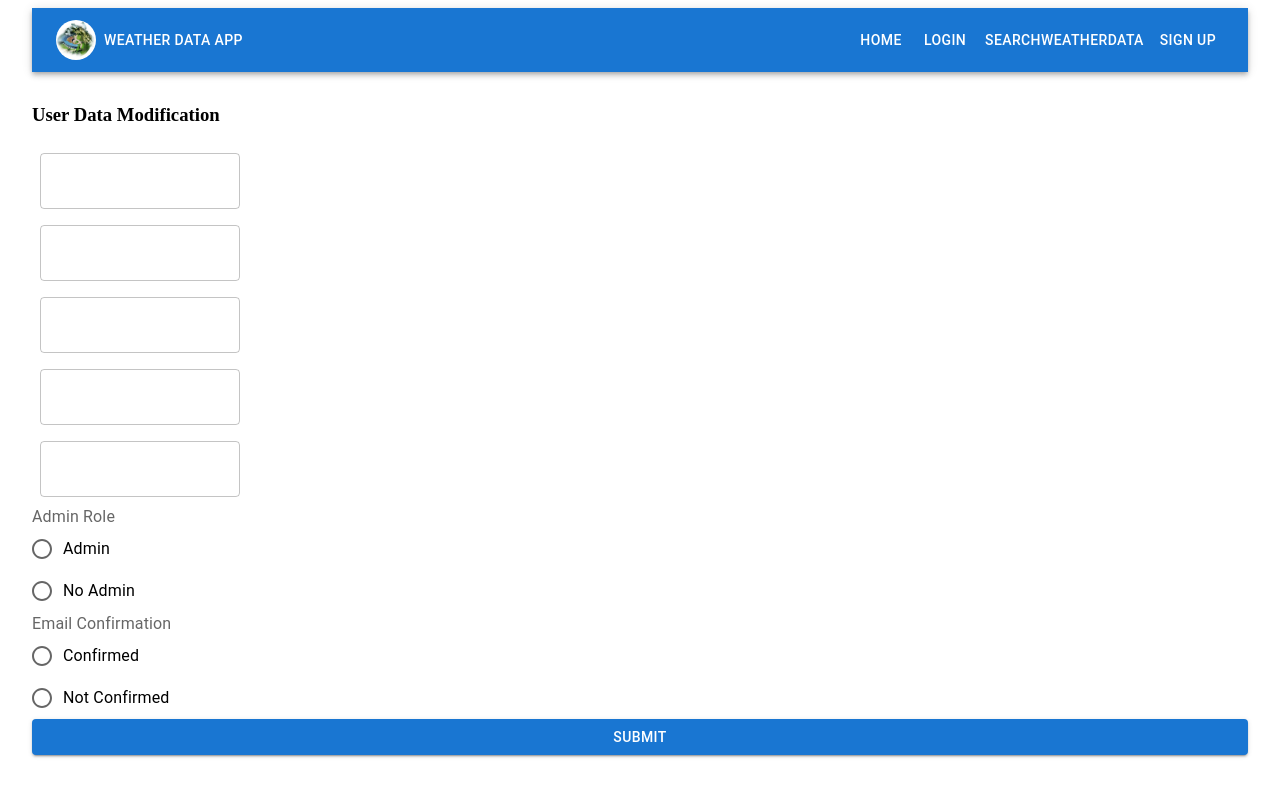
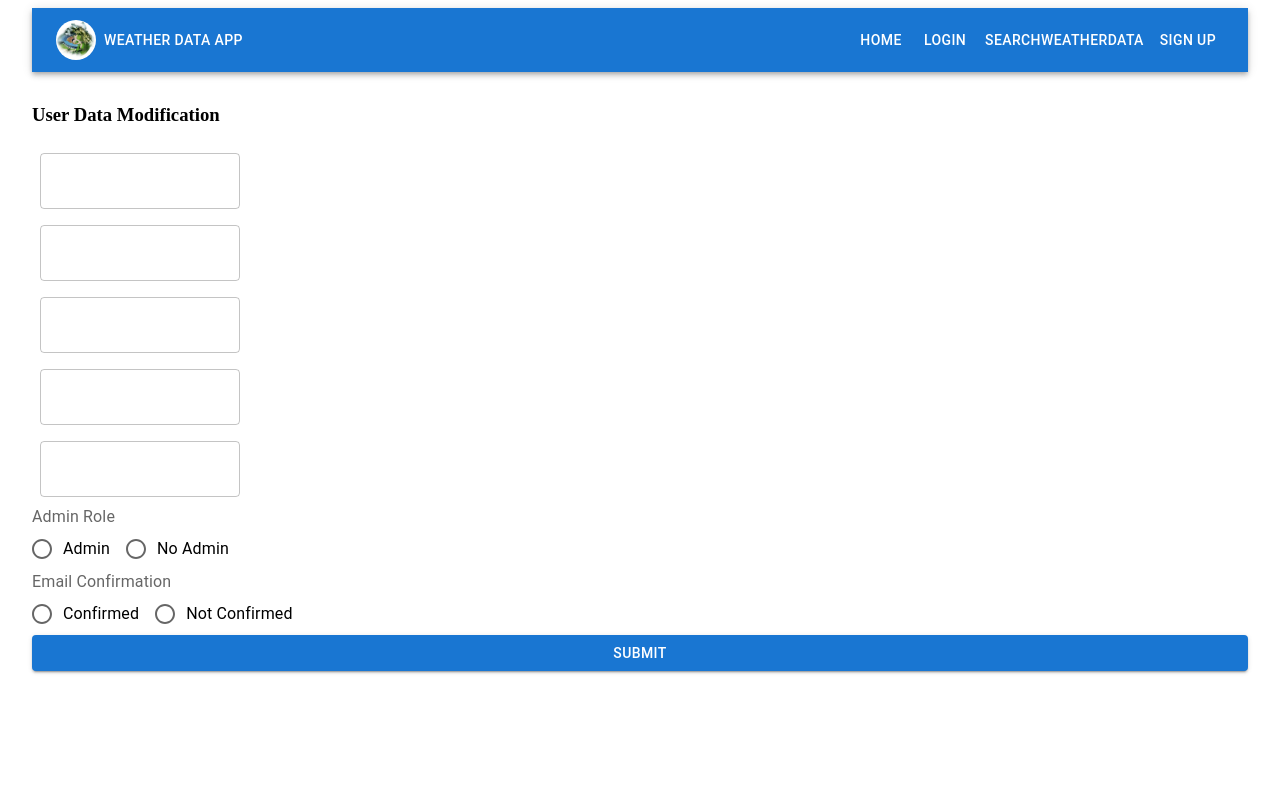
Before and after one commit to FIT-HNEE/ClientSide-WSData, a React (Create React App) app: page /sign-in/me/allUsers/1 in a window 1280 px wide. Shown: the top 796 px of the page. Built offline with nearby package versions, Linux system fonts and the light colour scheme; no server answers.

Commit message:
Changing the radio button to row direction

```diff
--- a/src/pages/User/UserDataModification.tsx
+++ b/src/pages/User/UserDataModification.tsx
@@ -83,7 +83,8 @@ class UserDataModification extends React.Component<RouteComponentProps<any> & IU
 
             <RadioGroup
               aria-label="Admin Role"
-              name="controlled-radio-buttons-group"
+              row
+              name="row-radio-buttons-group"
               value={this.props.UserDataModifyType?.isAdmin ?? " "}
               //onChange={handleChange}
             >
@@ -98,7 +99,8 @@ class UserDataModification extends React.Component<RouteComponentProps<any> & IU
 
             <RadioGroup
               aria-label="Email Confirmation"
-              name="controlled-radio-buttons-group"
+              row
+              name="row-radio-buttons-group"
               value={this.props.UserDataModifyType?.confirmation ?? " "}
               //onChange={handleChange}
             >
```
